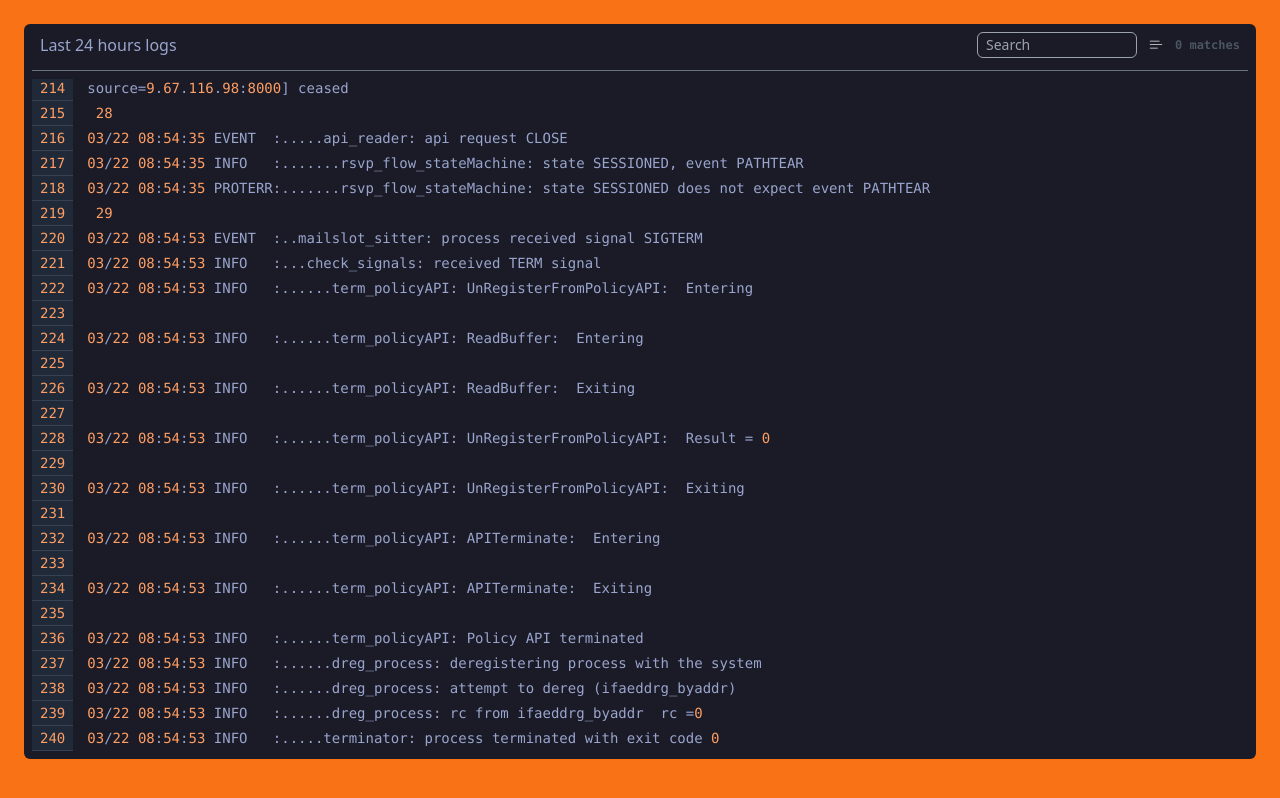
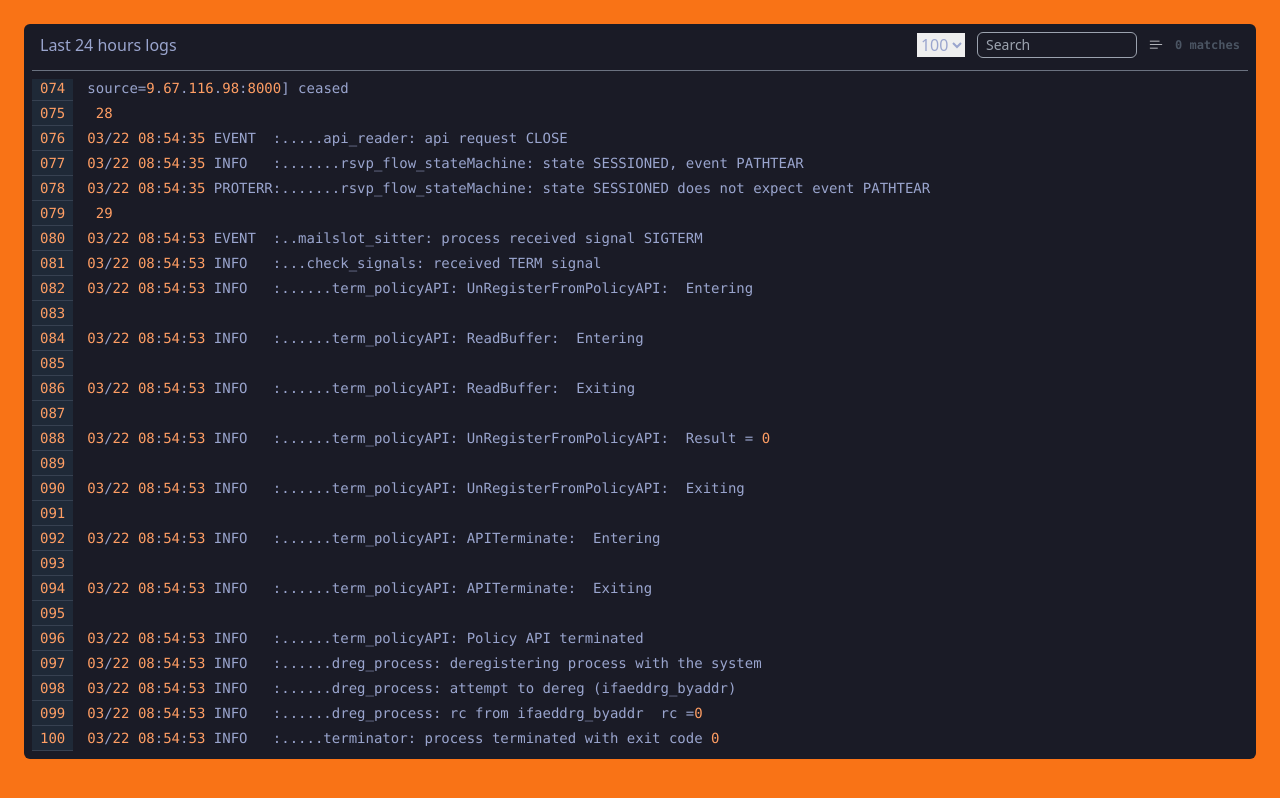
Before and after one commit to abdheshnayak/react-highlightjs-logs, a React (Create React App) app: page / in a window 1280 px wide. Built offline with nearby package versions, Linux system fonts and the light colour scheme.

Commit message:
:sparkles: action components added

```diff
--- a/package.json
+++ b/package.json
@@ -1,6 +1,6 @@
 {
   "name": "react-highlightjs-logs",
-  "version": "1.0.28",
+  "version": "1.0.29",
   "author": "Abdhesh Nayak",
   "license": "MIT",
   "description": "A easy to use react logs rendring component.",
--- a/src/App.js
+++ b/src/App.js
@@ -1,5 +1,8 @@
+import { useState } from "react";
 import { HighlightJsLogs } from "./lib"
+
 function App() {
+  const [lines,setLines] = useState("100")
   return (
     <div className="min-h-screen bg-orange-500">
       <div className="p-6 flex flex-col">
@@ -9,6 +12,32 @@ function App() {
           title="Last 24 hours logs"
           url={`/logs.txt`}
           fontSize={14}
+          actionComponent={
+            <select onChange={(e)=>{
+              setLines(e.target.value)
+              }}
+              value={lines}
+            >
+              <option value={"all"}>
+                all
+              </option>
+
+              <option value={"200"}>
+                200
+              </option>
+
+              <option value={"100"}>
+                100
+              </option>
+            </select>
+          }
+          {
+            ...(
+              lines==="all"?{}:{maxLines:Number(lines)}
+            )
+
+
+          }
         />
       </div>
     </div>
--- a/src/lib/components/HighlightJsLogs.jsx
+++ b/src/lib/components/HighlightJsLogs.jsx
@@ -76,6 +76,7 @@ const HighlightJsLog = ({
   maxLines = null,
   fontSize = 14,
   loadingComponent = null,
+  actionComponent = null,
 }) => {
   const [data, setData] = useState(text);
   const { formatMessage } = websocketOptions;
@@ -145,8 +146,11 @@ ${url}`
     <div className="flex flex-col flex-1 hljs-logs">
       {isLoading ? (
         loadingComponent || (
-          <div className="hljs p-2 rounded-md flex flex-1 flex-col gap-2 items-center justify-center" style={{maxHeight}}>
-            <code className='flex-1'>
+          <div
+            className="hljs p-2 rounded-md flex flex-1 flex-col gap-2 items-center justify-center"
+            style={{ maxHeight }}
+          >
+            <code className="flex-1">
               <HighlightIt inlineData="Loading..." />
             </code>
           </div>
@@ -163,6 +167,7 @@ ${url}`
             noScrollBar,
             maxLines,
             fontSize,
+            actionComponent,
           }}
         />
       )}
@@ -308,6 +313,7 @@ const LogBlock = ({
   noScrollBar,
   maxLines,
   fontSize,
+  actionComponent,
 }) => {
   const lines = data.split('\n');
 
@@ -322,7 +328,7 @@ const LogBlock = ({
         : lines,
       searchText,
     },
-    [data, searchText]
+    [data, searchText, maxLines]
   );
 
   const y = useCallback(() => {
@@ -342,7 +348,7 @@ const LogBlock = ({
       // @ts-ignore
       ref.current.scrollTo(0, ref.current.scrollHeight);
     }
-  }, [data]);
+  }, [data, maxLines]);
 
   return (
     <div className="hljs p-2 rounded-md flex flex-1 flex-col gap-2">
@@ -350,6 +356,9 @@ const LogBlock = ({
         <div className="">
           {data ? title : 'No logs generated in last 24 hours'}
         </div>
+
+        <div className="flex items-center gap-3">
+          {actionComponent}
           {enableSearch && (
             <form
               className="flex gap-3 items-center text-sm"
@@ -391,6 +400,7 @@ const LogBlock = ({
               </code>
             </form>
           )}
+        </div>
       </div>
 
       <div
```
Also changed, not shown: 1 other file (tests, documents, lock files or other folders). Lines whose indentation alone changed are shown as unchanged.
